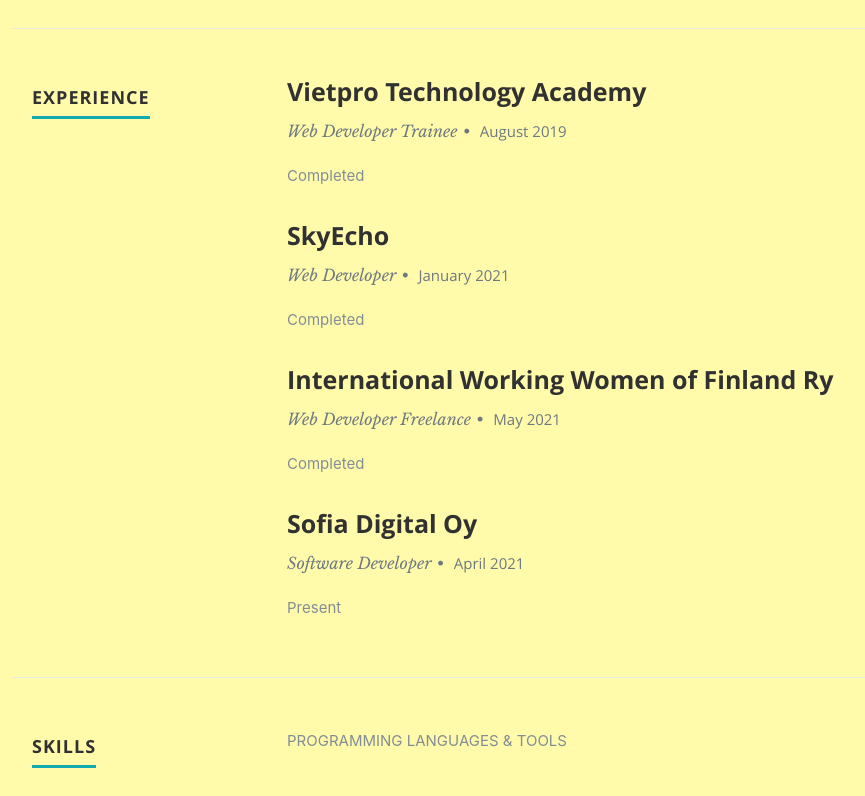
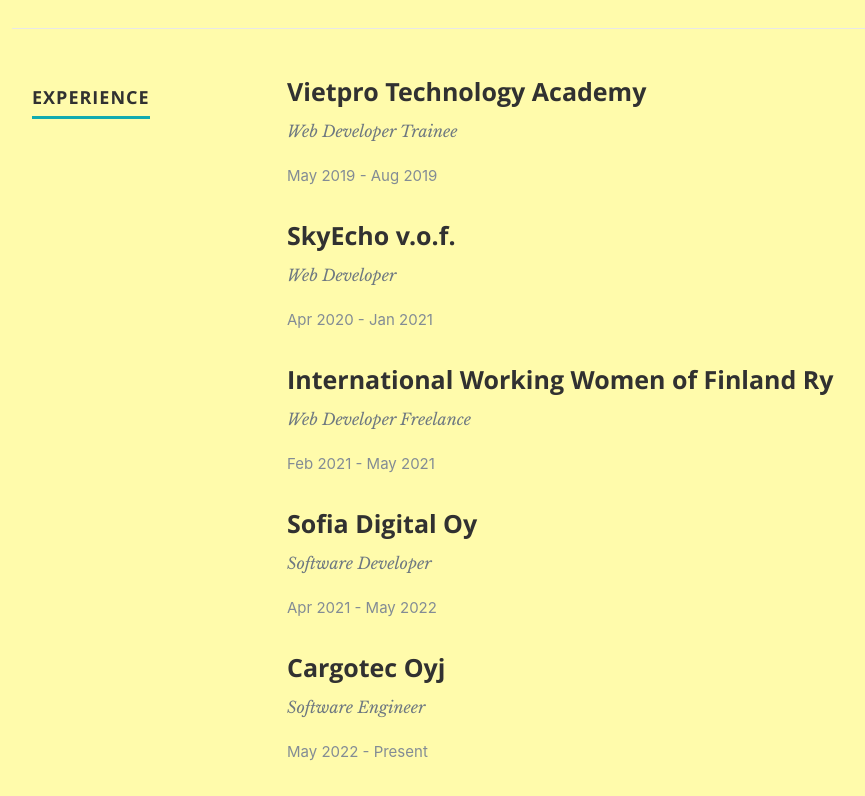
Before and after one commit to anhminh10a2hoa/portfolio, a React (Create React App) app: page / in a window 1280 px wide. Shown: the part 1700-2496 px from the top of the page, without its empty margins (118-983 px from the left). Built offline with nearby package versions, Linux system fonts and the light colour scheme.

Commit message:
updated work experiences

```diff
--- a/package.json
+++ b/package.json
@@ -29,7 +29,7 @@
     "not op_mini all"
   ],
   "devDependencies": {
-    "eslint": "^8.9.0",
+    "eslint": "5.6.0",
     "eslint-config-prettier": "^8.3.0",
     "eslint-plugin-prettier": "^4.0.0",
     "eslint-plugin-react": "^7.28.0",
--- a/src/components/Resume.js
+++ b/src/components/Resume.js
@@ -51,12 +51,8 @@
                     <h3 className="company" onClick={() => goToCompanyLink(item.Link)}>{item.CompanyName}</h3>
                     <p className="info">
                       {item.specialization}
-                      <span>&bull;</span>{' '}
-                      <em className="date">
-                        {item.MonthOfLeaving} {item.YearOfLeaving}
-                      </em>
                     </p>
-                    <p>{item.Achievements}</p>
+                    <p>{item.workingDuration}</p>
                   </div>
                 </div>
               );
--- a/src/resumeData.js
+++ b/src/resumeData.js
@@ -52,34 +52,32 @@
     {
       CompanyName: 'Vietpro Technology Academy',
       specialization: 'Web Developer Trainee',
-      MonthOfLeaving: 'August',
-      YearOfLeaving: '2019',
-      Achievements: 'Completed',
+      workingDuration: 'May 2019 - Aug 2019',
       Link: 'https://vietpro.edu.vn/',
     },
     {
-      CompanyName: 'SkyEcho',
+      CompanyName: 'SkyEcho v.o.f.',
       specialization: 'Web Developer',
-      MonthOfLeaving: 'January',
-      YearOfLeaving: '2021',
-      Achievements: 'Completed',
+      workingDuration: 'Apr 2020 - Jan 2021',
       Link: 'https://www.sky-echo.eu/',
     },
     {
       CompanyName: 'International Working Women of Finland Ry',
       specialization: 'Web Developer Freelance',
-      MonthOfLeaving: 'May',
-      YearOfLeaving: '2021',
-      Achievements: 'Completed',
+      workingDuration: 'Feb 2021 - May 2021',
       Link: 'https://iwwof.com/'
     },
     {
       CompanyName: 'Sofia Digital Oy',
       specialization: 'Software Developer',
-      MonthOfLeaving: 'April',
-      YearOfLeaving: '2021',
-      Achievements: 'Present',
+      workingDuration: 'Apr 2021 - May 2022',
       Link: 'https://sofiadigital.com/'
+    },
+    {
+      CompanyName: 'Cargotec Oyj',
+      specialization: 'Software Engineer',
+      workingDuration: 'May 2022 - Present',
+      Link: 'https://www.cargotec.com/'
     }
   ],
   skillsDescription: 'PROGRAMMING LANGUAGES & TOOLS',
```
Also changed, not shown: 1 other file (tests, documents, lock files or other folders).
